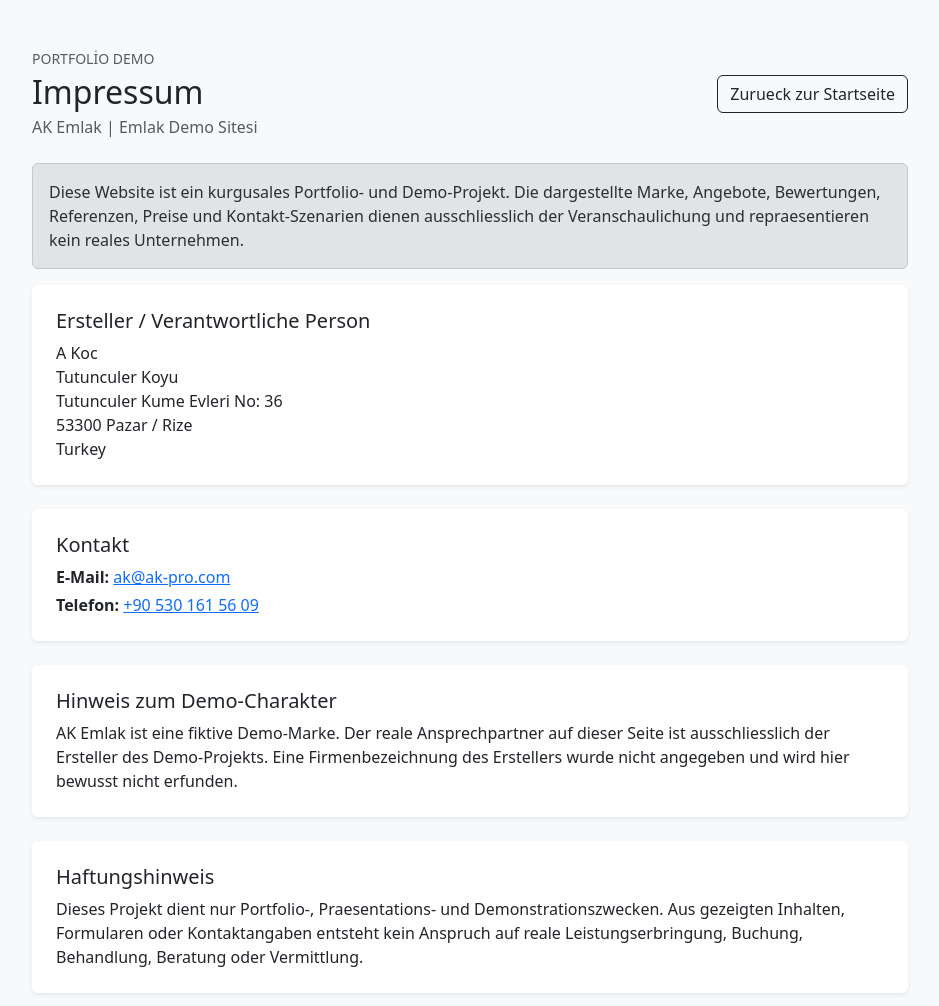
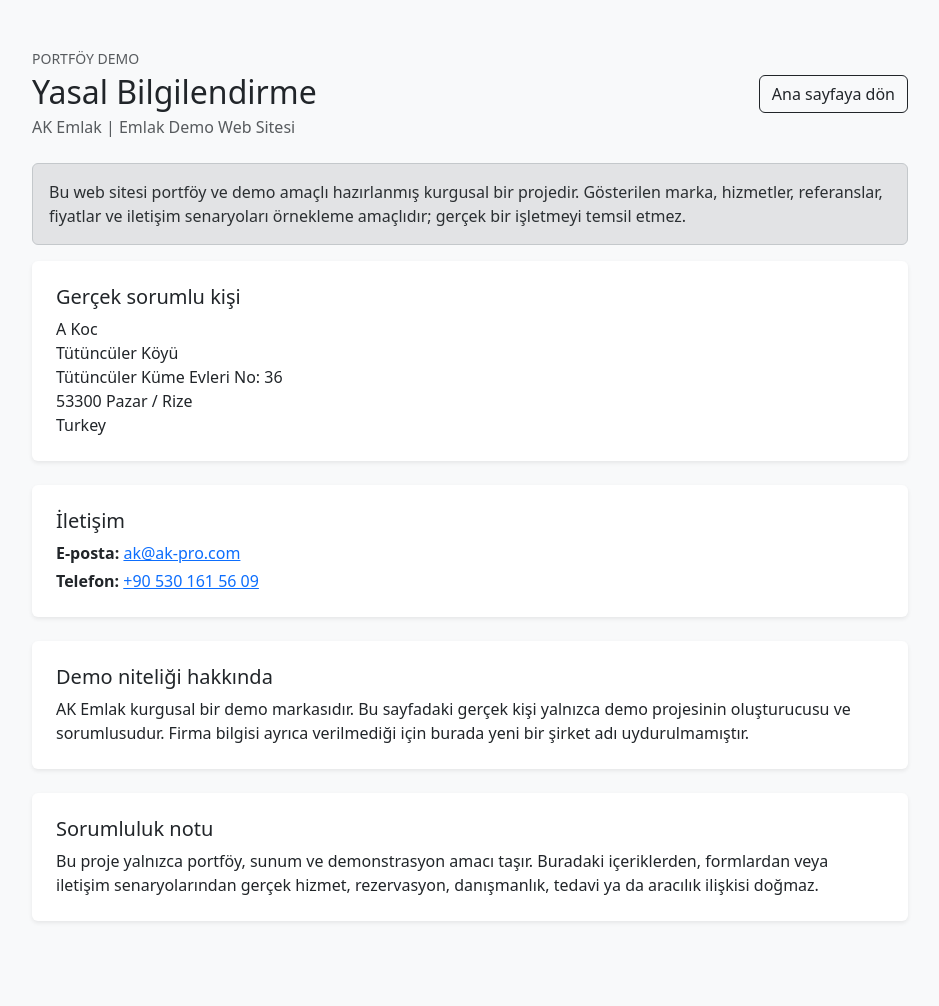
Before and after one commit to ak-hosting/ak-emlak, a website: page impressum.html in a window 1280 px wide. Shown: the whole page, without its empty margins (170-1109 px from the left). After the commit the page ends 969 px from the top, so only its background shows below. Drawn offline with nearby package versions, Linux system fonts and the light colour scheme.

Commit message:
chore: sync portfolio updates

```diff
--- a/impressum.html
+++ b/impressum.html
@@ -3,7 +3,7 @@
 <head>
     <meta charset="UTF-8">
     <meta name="viewport" content="width=device-width, initial-scale=1.0">
-    <title>Impressum | AK Emlak</title>
+    <title>Yasal Bilgilendirme | AK Emlak</title>
     <meta name="robots" content="noindex, follow">
     <link href="https://cdn.jsdelivr.net/npm/bootstrap@5.3.0/dist/css/bootstrap.min.css" rel="stylesheet">
 </head>
@@ -12,34 +12,59 @@
         <div class="container" style="max-width: 900px;">
             <div class="d-flex flex-column flex-md-row justify-content-between align-items-md-center gap-3 mb-4">
                 <div>
-                    <p class="text-uppercase text-muted small mb-1">Portfolio Demo</p>
-                    <h1 class="h2 mb-1">Impressum</h1>
-                    <p class="text-muted mb-0">AK Emlak | Emlak Demo Sitesi</p>
+                    <p class="text-uppercase text-muted small mb-1">Portföy Demo</p>
+                    <h1 class="h2 mb-1">Yasal Bilgilendirme</h1>
+                    <p class="text-muted mb-0">AK Emlak | Emlak Demo Web Sitesi</p>
                 </div>
-                <a class="btn btn-outline-dark" href="index.html">Zurueck zur Startseite</a>
+                <a class="btn btn-outline-dark" href="index.html">Ana sayfaya dön</a>
             </div>
+
             <div class="alert alert-secondary" role="alert">
-                Diese Website ist ein kurgusales Portfolio- und Demo-Projekt. Die dargestellte Marke, Angebote, Bewertungen,
-                Referenzen, Preise und Kontakt-Szenarien dienen ausschliesslich der Veranschaulichung und repraesentieren
-                kein reales Unternehmen.
+                Bu web sitesi portföy ve demo amaçlı hazırlanmış kurgusal bir projedir. Gösterilen marka, hizmetler,
+                referanslar, fiyatlar ve iletişim senaryoları örnekleme amaçlıdır; gerçek bir işletmeyi temsil etmez.
             </div>
-            <section class="card shadow-sm border-0 mb-4"><div class="card-body p-4">
-                <h2 class="h5">Ersteller / Verantwortliche Person</h2>
-                <p class="mb-0">A Koc<br>Tutunculer Koyu<br>Tutunculer Kume Evleri No: 36<br>53300 Pazar / Rize<br>Turkey</p>
-            </div></section>
-            <section class="card shadow-sm border-0 mb-4"><div class="card-body p-4">
-                <h2 class="h5">Kontakt</h2>
-                <p class="mb-1"><strong>E-Mail:</strong> <a href="mailto:ak@ak-pro.com">ak@ak-pro.com</a></p>
-                <p class="mb-0"><strong>Telefon:</strong> <a href="tel:+905301615609">+90 530 161 56 09</a></p>
-            </div></section>
-            <section class="card shadow-sm border-0 mb-4"><div class="card-body p-4">
-                <h2 class="h5">Hinweis zum Demo-Charakter</h2>
-                <p class="mb-0">AK Emlak ist eine fiktive Demo-Marke. Der reale Ansprechpartner auf dieser Seite ist ausschliesslich der Ersteller des Demo-Projekts. Eine Firmenbezeichnung des Erstellers wurde nicht angegeben und wird hier bewusst nicht erfunden.</p>
-            </div></section>
-            <section class="card shadow-sm border-0"><div class="card-body p-4">
-                <h2 class="h5">Haftungshinweis</h2>
-                <p class="mb-0">Dieses Projekt dient nur Portfolio-, Praesentations- und Demonstrationszwecken. Aus gezeigten Inhalten, Formularen oder Kontaktangaben entsteht kein Anspruch auf reale Leistungserbringung, Buchung, Behandlung, Beratung oder Vermittlung.</p>
-            </div></section>
+
+            <section class="card shadow-sm border-0 mb-4">
+                <div class="card-body p-4">
+                    <h2 class="h5">Gerçek sorumlu kişi</h2>
+                    <p class="mb-0">
+                        A Koc<br>
+                        Tütüncüler Köyü<br>
+                        Tütüncüler Küme Evleri No: 36<br>
+                        53300 Pazar / Rize<br>
+                        Turkey
+                    </p>
+                </div>
+            </section>
+
+            <section class="card shadow-sm border-0 mb-4">
+                <div class="card-body p-4">
+                    <h2 class="h5">İletişim</h2>
+                    <p class="mb-1"><strong>E-posta:</strong> <a href="mailto:ak@ak-pro.com">ak@ak-pro.com</a></p>
+                    <p class="mb-0"><strong>Telefon:</strong> <a href="tel:+905301615609">+90 530 161 56 09</a></p>
+                </div>
+            </section>
+
+            <section class="card shadow-sm border-0 mb-4">
+                <div class="card-body p-4">
+                    <h2 class="h5">Demo niteliği hakkında</h2>
+                    <p class="mb-0">
+                        AK Emlak kurgusal bir demo markasıdır. Bu sayfadaki gerçek kişi yalnızca demo projesinin
+                        oluşturucusu ve sorumlusudur. Firma bilgisi ayrıca verilmediği için burada yeni bir şirket adı
+                        uydurulmamıştır.
+                    </p>
+                </div>
+            </section>
+
+            <section class="card shadow-sm border-0">
+                <div class="card-body p-4">
+                    <h2 class="h5">Sorumluluk notu</h2>
+                    <p class="mb-0">
+                        Bu proje yalnızca portföy, sunum ve demonstrasyon amacı taşır. Buradaki içeriklerden, formlardan
+                        veya iletişim senaryolarından gerçek hizmet, rezervasyon, danışmanlık, tedavi ya da aracılık ilişkisi doğmaz.
+                    </p>
+                </div>
+            </section>
         </div>
     </main>
 </body>
--- /dev/null
+++ b/robots.txt
@@ -0,0 +1,4 @@
+User-agent: *
+Allow: /
+
+Sitemap: https://ak-hosting.github.io/ak-emlak/sitemap.xml
```
Also changed, not shown: datenschutz.html (+81 -32 lines), index.html (+18 -17 lines), sitemap.xml (added, +18 -0 lines), assets/images/favicon.svg (added), assets/images/og-image.svg (added).
